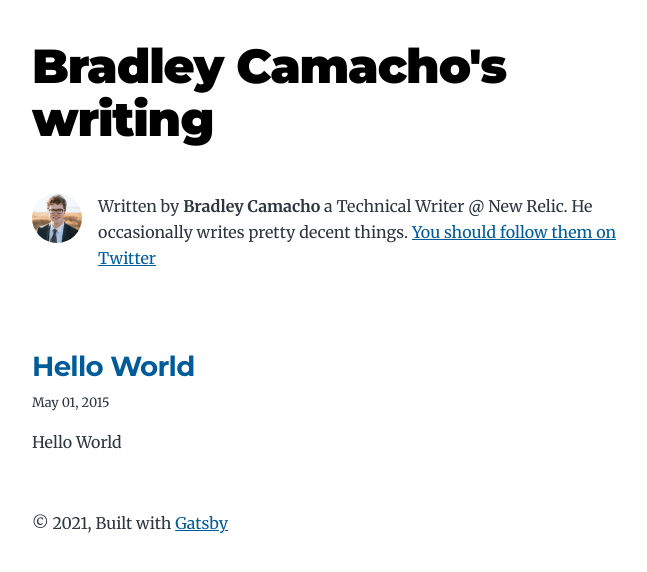
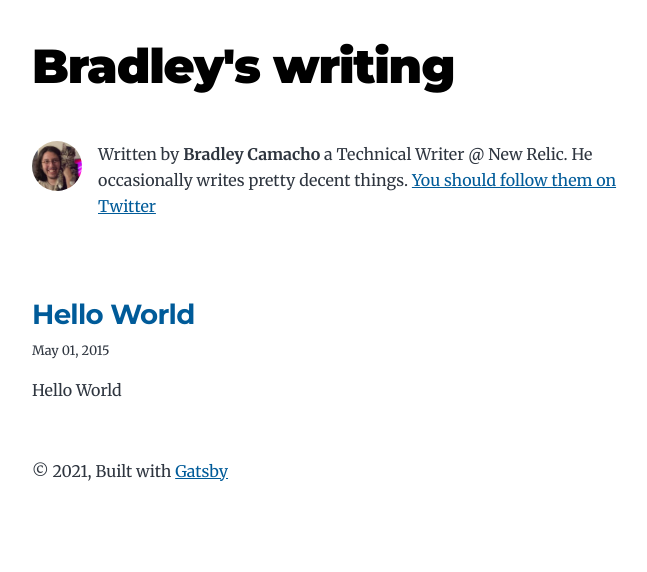
Before and after one commit to bradleycamacho/bradley-camacho-site, a Gatsby site: page / in a window 1280 px wide. Shown: the whole page, without its empty margins (292-939 px from the left). Built offline with nearby package versions, Linux system fonts and the light colour scheme; Gatsby itself is replaced by a stand-in of ours.

Commit message:
Updated avatar and links

```diff
--- a/gatsby-config.js
+++ b/gatsby-config.js
@@ -1,12 +1,12 @@
 module.exports = {
   siteMetadata: {
-    title: `Bradley Camacho's writing`,
+    title: `Bradley's writing`,
     author: {
       name: `Bradley Camacho`,
       summary: `a Technical Writer @ New Relic. He occasionally writes pretty decent things.`,
     },
-    description: `A writing blog for Bradley CAmacho.`,
-    siteUrl: `https://gatsbystarterblogsource.gatsbyjs.io/`,
+    description: `A writing blog for Bradley Camacho.`,
+    siteUrl: `https://bradleycamacho.com/`,
     social: {
       twitter: `bradleyrcamacho`,
     },
--- a/src/components/bio.js
+++ b/src/components/bio.js
@@ -36,7 +36,7 @@ const Bio = () => {
         className="bio-avatar"
         layout="fixed"
         formats={["auto", "webp", "avif"]}
-        src="../images/profile-pic.png"
+        src="../images/me.png"
         width={50}
         height={50}
         quality={95}
```
Also changed, not shown: src/images/me.png (added).
